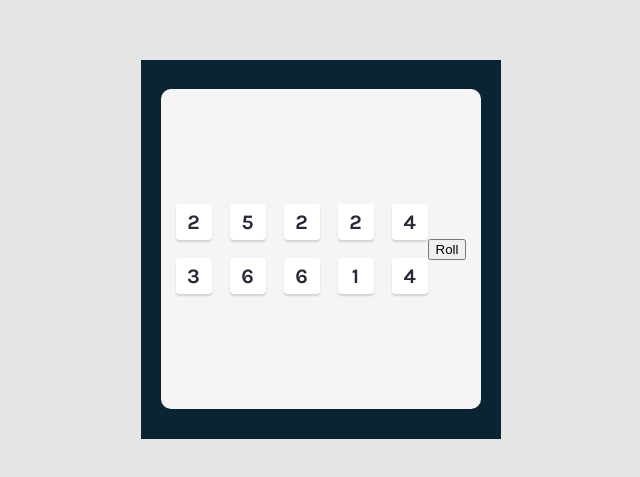
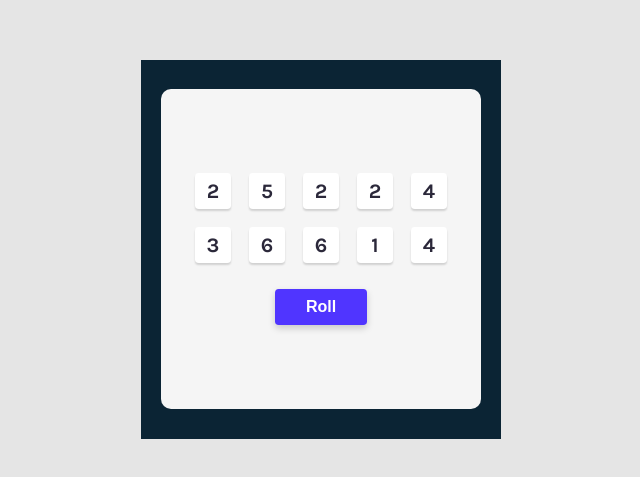
Before and after one commit to EmbryonicDev/Tenzi-Dice-Game, a React (Create React App) app: page / in a window 1280 px wide. Shown: the part 151-628 px from the top of the page, without its empty margins (319-959 px from the left). Built offline with nearby package versions, Linux system fonts and the light colour scheme.

Commit message:
Add styling to accommodate rollBtn

```diff
--- a/src/index.css
+++ b/src/index.css
@@ -27,8 +27,10 @@ body {
   background-color: #F5F5F5;
   border-radius: 10px;
   display: flex;
+  flex-direction: column;
   justify-content: center;
   align-items: center;
+  gap: 25.6px;
 }
 
 #dieSet {
@@ -51,3 +53,23 @@ body {
   font-size: 20.6px;
   font-weight: 700;
 }
+
+#rollBtn {
+  height: 36px;
+  width: 92px;
+  background-color: #5035FF;
+  box-shadow: 0px 3.2px 7.68px rgba(0, 0, 0, 0.18);
+  border-radius: 3.81277px;
+  border: none;
+  color: #FFFFFF;
+  font-weight: 700;
+  font-size: 16px;
+}
+
+#rollBtn:hover {
+  cursor: pointer;
+}
+
+#rollBtn:active {
+  box-shadow: inset 5px 5px 10px -3px rgba(0, 0, 0, 0.7);
+}
```
